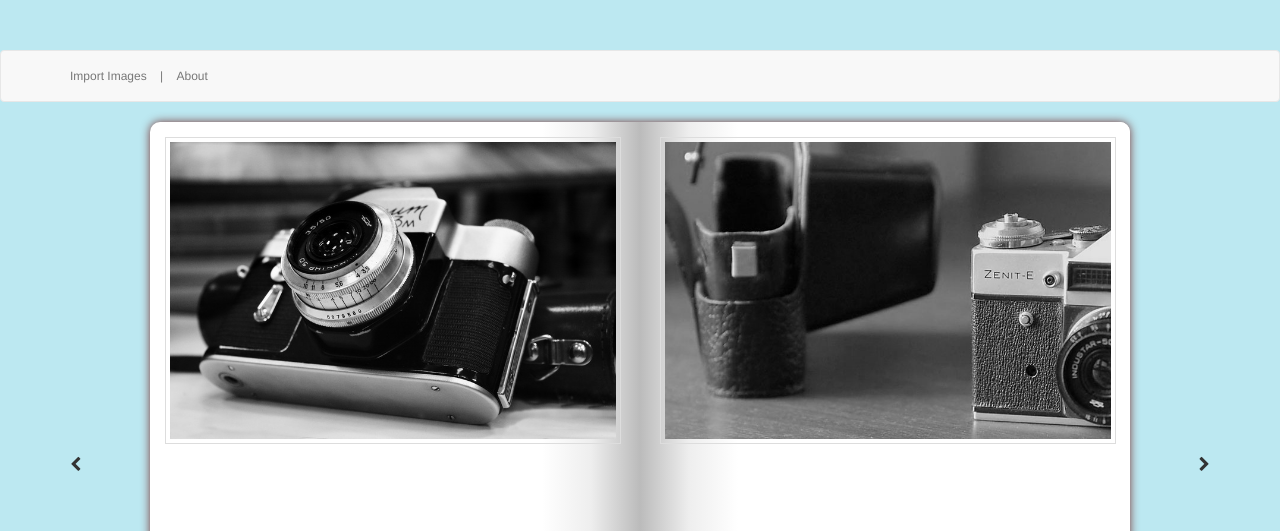
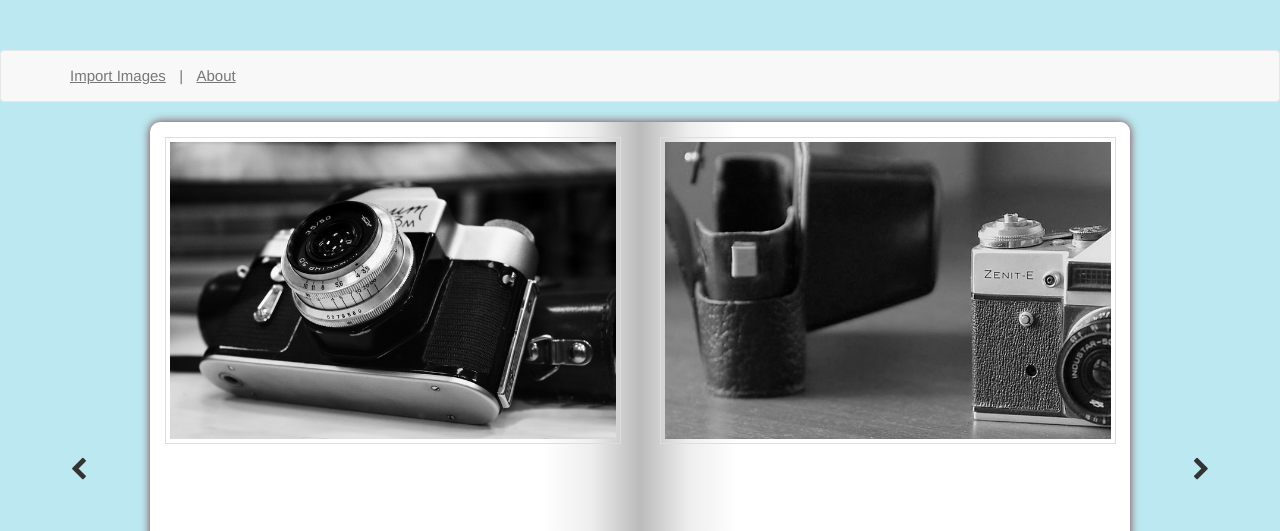
Before and after one commit to sheguloves/image-book, a website: page test.html in a window 1280 px wide. Shown: the top 531 px of the page. Drawn offline with nearby package versions, Linux system fonts and the light colour scheme; files whose address does not match are found by name.

Commit message:
Adjust style

```diff
--- a/app/styles/css/style.css
+++ b/app/styles/css/style.css
@@ -42,6 +42,8 @@
  nav bar
 */
 .btn-group > label {
+    text-decoration: underline;
+    font-size: 1.5rem;
     cursor: pointer;
     margin: 0;
     font-weight: normal;
@@ -55,6 +57,7 @@
 
 .btn-group .separater {
     padding: 0 10px;
+    text-decoration: none;
 }
 
 /*
@@ -123,7 +126,7 @@
     cursor: pointer;
     margin-top: -2rem;
     top: 50%;
-    font-size: 1.3em;
+    font-size: 2em;
 }
 
 .fa-chevron-right {
```
